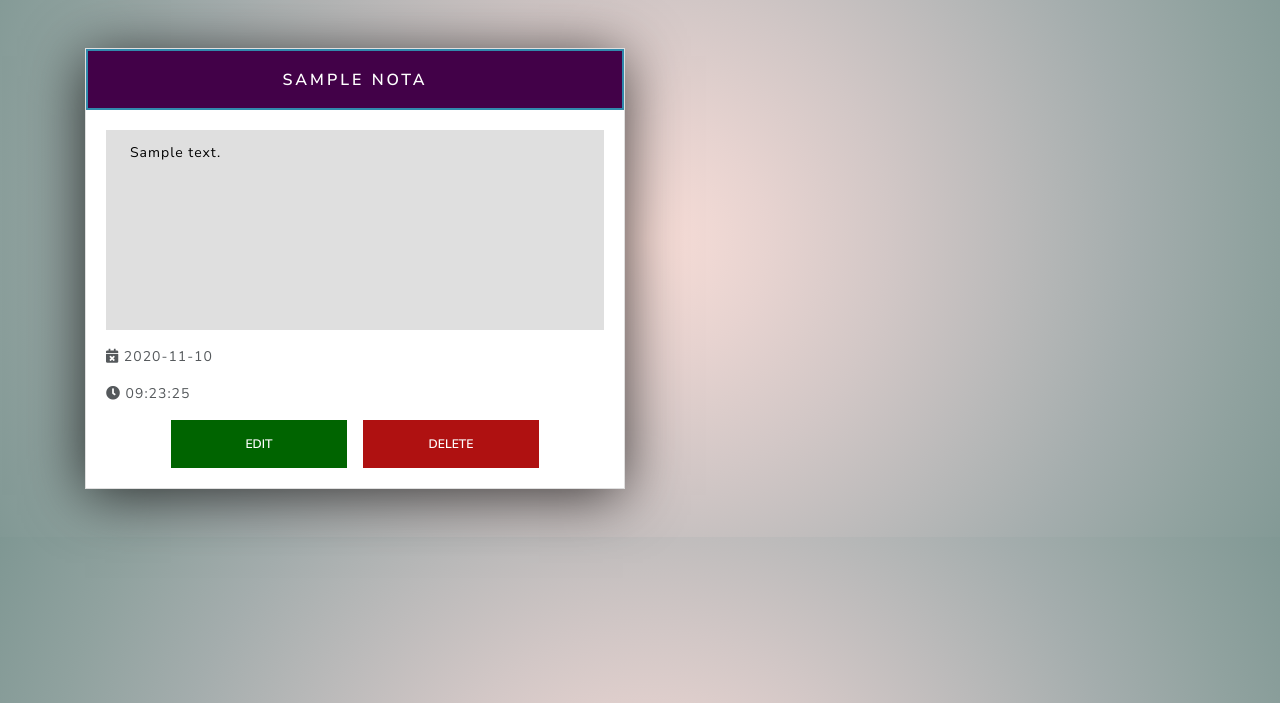
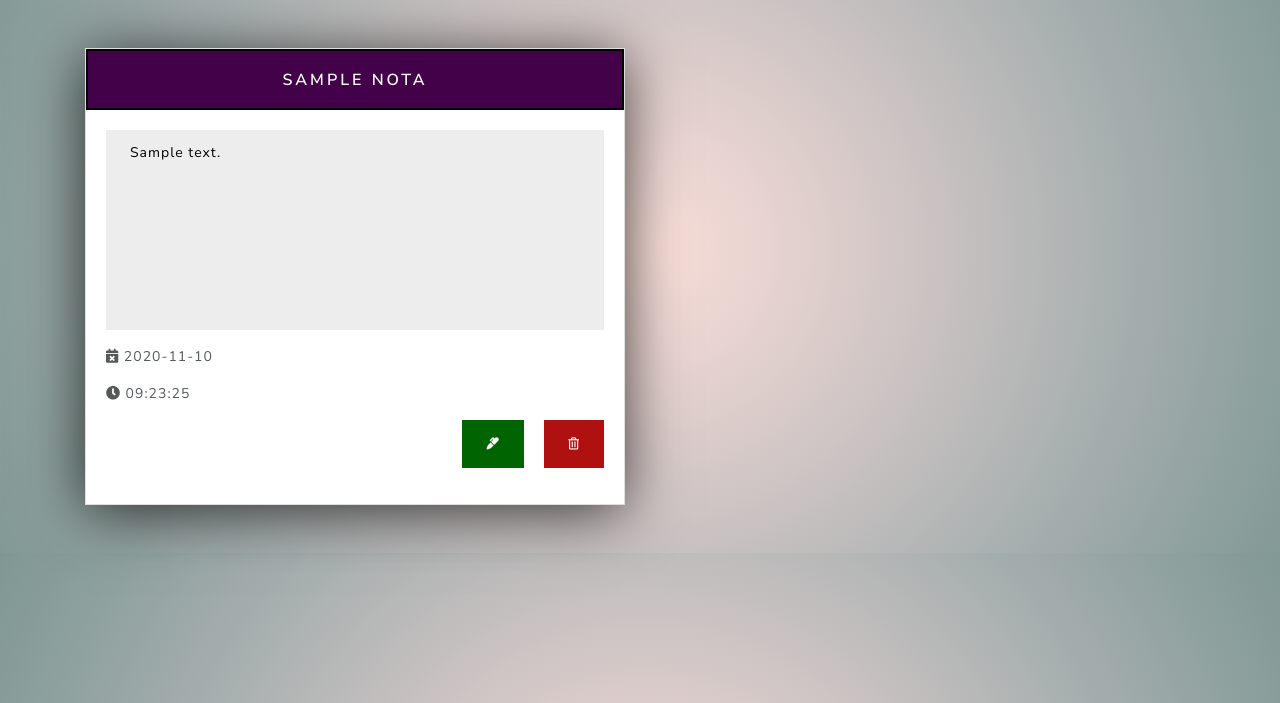
Before and after one commit to santigp258/Notes-Application, a PHP site: page /notes.php in a window 1280 px wide. Shown: the part 97-800 px from the top of the page. Run offline with PHP 8.4, Linux system fonts and the light colour scheme; tables that the repository leaves empty or names only in its code hold one stand-in row (values such as "Sample post"); data that the repository does not hold is empty.

Commit message:
delete tasks success

```diff
--- a/css/styles.css
+++ b/css/styles.css
@@ -10,30 +10,63 @@ body {
     #7f9793 100%
   );
 }
-/* index */
+
+/* GLOBAL */
+
+.descrip {
+    background-color: rgb(237, 237, 237) !important;
+    color: rgb(0, 0, 0) !important;
+  }
+
+/* INDEX */
 div.box {
   -webkit-box-shadow: 20px -13px 30px -2px rgba(8, 8, 8, 0.75);
   -moz-box-shadow: 20px -13px 30px -2px rgba(8, 8, 8, 0.75);
   box-shadow: 20px -13px 30px -2px rgba(8, 8, 8, 0.75);
 }
 
-div.head{
-    background-color: rgb(12, 0, 0);
-    transition: all 1s ease;
+div.head {
+  background-color: rgb(12, 0, 0);
+  transition: all 1s ease;
+  cursor: pointer;
 }
-div.head:hover{
-    background-color: #C4BFBF;
+div.head:hover {
+  background-color: #c4bfbf;
 }
-div.head h4{
-    color: #fff;
+div.head h4 {
+  color: #fff;
 }
 
-div.head h4:hover{
-    color: rgb(0, 0, 0);
+div.head h4:hover {
+  color: rgb(0, 0, 0);
 }
 
-/* notes */
+/* NOTES */
 
+div.card-h {
+  color: #fff !important;
+  font-size: 20px;
+  font-weight: 500;
+  padding: 0.5em 1.2em;
+  background: rgb(66, 1, 72);
+  border: 2px solid;
+  border-color: #000000;
+  position: relative;
+  cursor: pointer;
+}
+div.card-h:before {
+  content: "";
+  position: absolute;
+  top: 0px;
+  left: 0px;
+  width: 0px;
+  height: 100%;
+  background: rgba(255, 255, 255, 0.1);
+  transition: all 1s ease;
+}
+div.card-h:hover:before {
+  width: 100%;
+}
 /* div.card-h {
   min-height: 60px;
   background-color:  rgb(66, 1, 72);
@@ -45,29 +78,6 @@ div.card-h:hover{
     rgb(71, 0, 112);
 }
  */
- div.card-h {
-    color: #fff !important;
-    font-size: 20px;
-    font-weight: 500;
-    padding: 0.5em 1.2em;
-    background: rgb(66, 1, 72);
-    border: 2px solid;
-    border-color: #318aac;
-    position: relative;
-  }
-  div.card-h:before {
-    content:"";
-    position: absolute;
-    top: 0px;
-    left: 0px;
-    width: 0px;
-    height: 100%;
-    background: rgba(255, 255, 255, 0.1);
-    transition: all 1s ease;
-  }
-  div.card-h:hover:before {
-  width: 100%;
-  }
 div.card-h h5 {
   color: #fff;
   text-align: center;
@@ -80,28 +90,22 @@ div.box-notes {
   box-shadow: -1px 7px 56px -1px rgba(0, 0, 0, 0.75);
 }
 
-.button-edit{
-    background-color: #006400!important;
+.button-edit {
+  background-color: #006400 !important;
 }
 
-.button-edit:hover{
-    background-color: #002c00!important;
+.button-edit:hover {
+  background-color: #002c00 !important;
 }
 
-.button-delete{
-    background-color: #af1111!important;
-
+.button-delete {
+  background-color: #af1111 !important;
 }
 
-.button-delete:hover{
-    background-color: #4b0000!important;
+.button-delete:hover {
+  background-color: #4b0000 !important;
 }
 
-.descrip{
-    background-color: rgb(223, 223, 223)!important;
-    color: rgb(0, 0, 0)!important;
+.min {
+  min-height: 200px;
 }
-
-.min{
-    min-height: 200px;
-}
--- a/includes/header.php
+++ b/includes/header.php
@@ -5,6 +5,7 @@
   <meta charset="UTF-8" />
   <meta name="viewport" content="width=device-width, initial-scale=1.0" />
   <title>Tasks App</title>
+  <!--STYLES-->
   <link rel="stylesheet" href="css/styles.css">
   <!--BOOTSTRAP CDN-->
   <link rel="stylesheet" href="css/bootstrap.min.css"/>
--- a/notes.php
+++ b/notes.php
@@ -36,9 +36,13 @@ try {
           <p> <i class="fas fa-calendar-times"></i> <?php echo $date  ?></p>
           <p> <i class="fas fa-clock"></i> <?php echo $hour  ?></p>
           </div>
-          <div class="row justify-content-center ">
-              <input type="button" value="Edit" class="btn btn-success  button-edit col-4 mr-3" name="edit" >
-              <input type="button" value="Delete" class="btn btn-danger button-delete col-4" name="delete">
+          <div class="form-group float-right">
+              <a href="edit.php?id=<?php echo $task['id'] ?>" class="btn btn-success button-edit mr-3" >
+                <i class="fas fa-marker"></i>
+            </a>
+              <a href="delete.php?id=<?php echo $task['id'] ?>" class="btn btn-danger button-delete" name="delete">
+              <i class="far fa-trash-alt"></i>
+            </a>
           </div>
           </div>
         </div>
```
Also changed, not shown: delete.php (+14 -2 lines).
